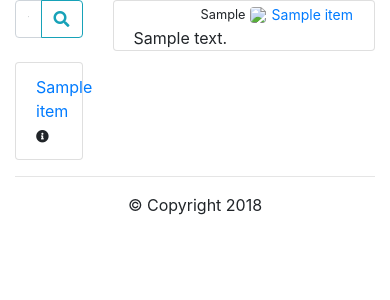
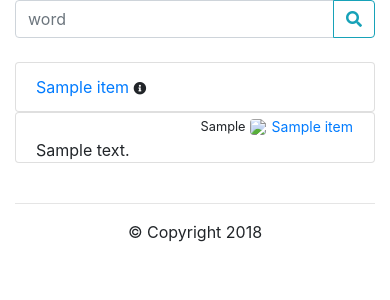
Before and after one commit to liuyug/flask-mdict, a Python web app: template templates/mdict/query.html in a window 390 px wide. Shown: the top 300 px of the page. Run offline with Jinja, Linux system fonts and the light colour scheme; the template is opened without the code that fills it: most values are stand-ins (such as "Sample title", 1, 10 or a date in 2020); form fields are guessed from the names that the template uses; some libraries are stand-ins or nearby versions.

Commit message:
fix search control width

```diff
--- a/templates/mdict/query.html
+++ b/templates/mdict/query.html
@@ -10,7 +10,7 @@
 
 {% block maincontent %}
 <div class="row">
-    <div class="col-3">
+    <div class="col-sm-3">
         <div class="sticky-top">
             <div class="anchor-fix"> </div>
             <form method="POST">
```
